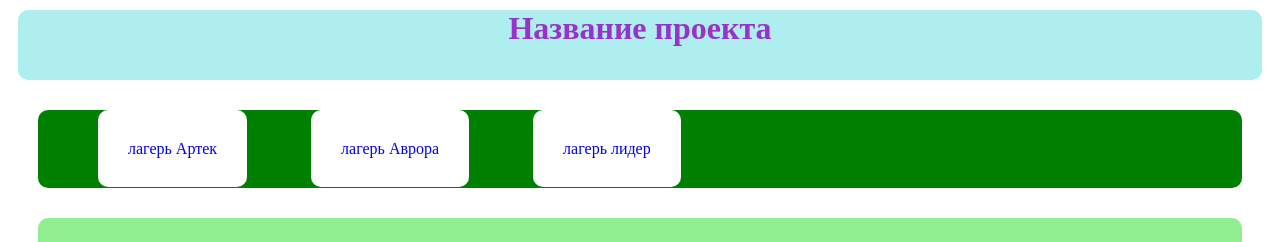
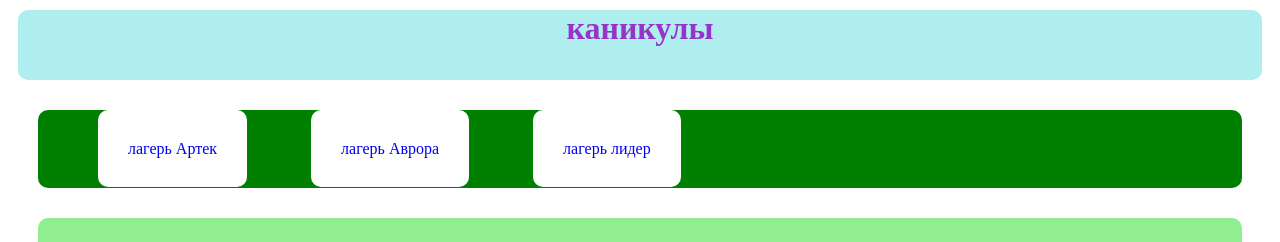
Before and after one commit to userlogika001/samer, a plain HTML site: page index.html in a window 1280 px wide. Shown: the top 242 px of the page. Drawn offline with Linux system fonts and the light colour scheme.

Commit message:
Update index.html

```diff
--- a/index.html
+++ b/index.html
@@ -6,7 +6,7 @@
 <body>
 <header>
 <h1>
-Название проекта
+каникулы
 </h1>
 </header>
 <nav>
```
